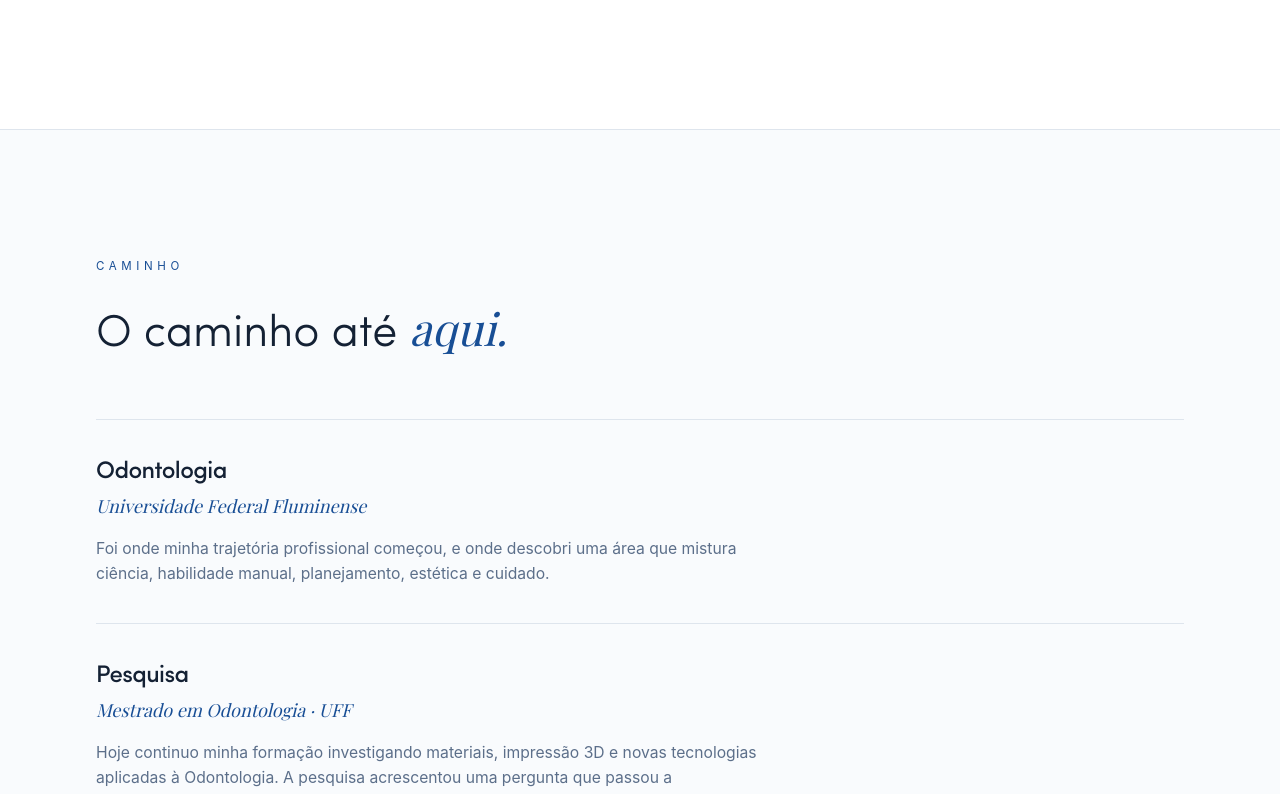
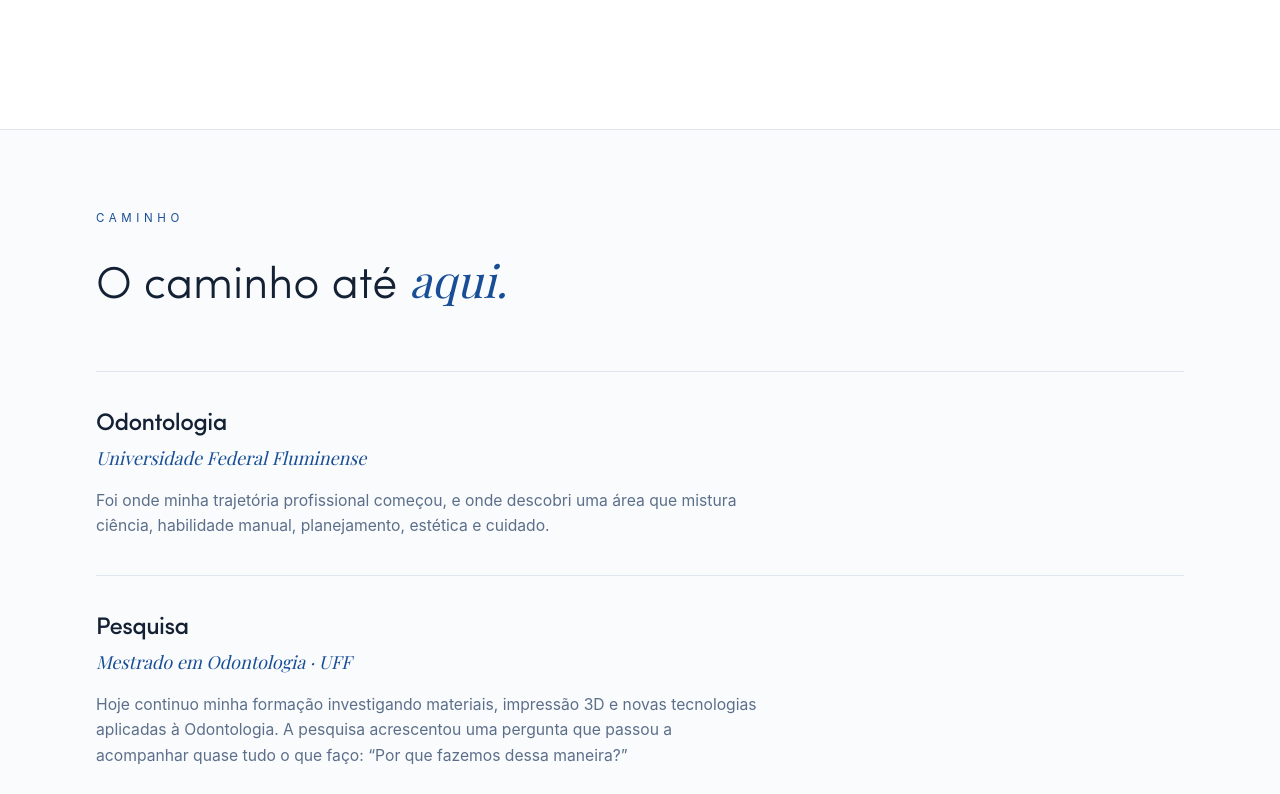
Before and after one commit to drmatheusfilgueiras/matheusfilgueiras, a React (Vite) app: page / in a window 1280 px wide. Shown: the part 3760-4554 px from the top of the page. Built offline with nearby package versions, Linux system fonts and the light colour scheme; the HTML template or start-up script is replaced by a standard one; a web font is replaced by a local one.

Commit message:
style: reduce timeline section spacing

```diff
--- a/src/pages/HomePage.jsx
+++ b/src/pages/HomePage.jsx
@@ -521,7 +521,7 @@ function HomePage() {
 
             {/* 05 — CAMINHO */}
             <section id="caminho" className="border-y border-border bg-secondary/40">
-                <div className="mx-auto w-full max-w-[72rem] px-6 py-20 lg:px-8 lg:py-32">
+                <div className="mx-auto w-full max-w-[72rem] px-6 py-14 lg:px-8 lg:py-20">
                     <Reveal>
                         <p className="text-[0.72rem] uppercase tracking-[0.4em] text-primary">Caminho</p>
                         <h2 className="mt-6 text-3xl font-light leading-tight sm:text-[2.8rem]">
```
